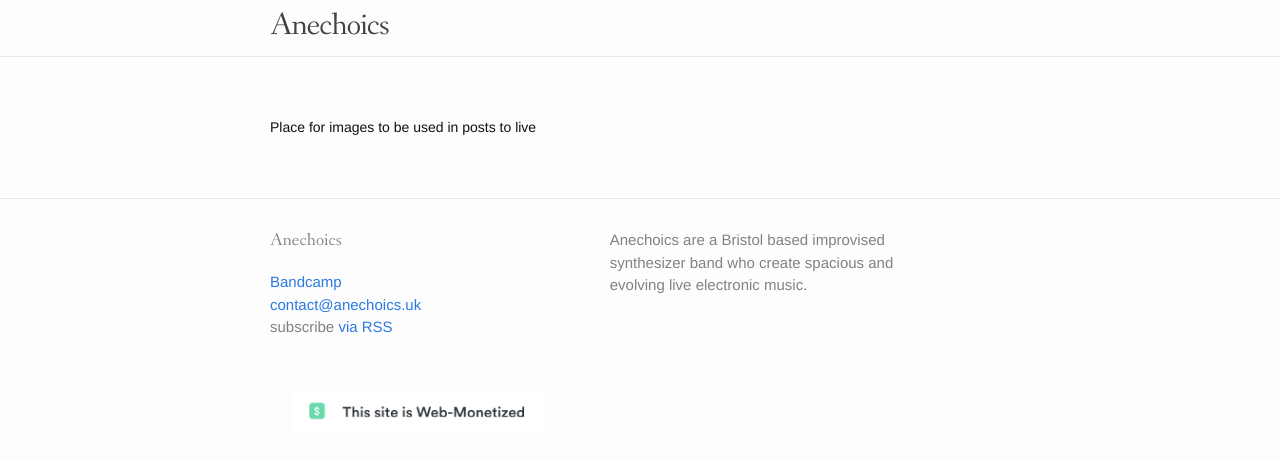
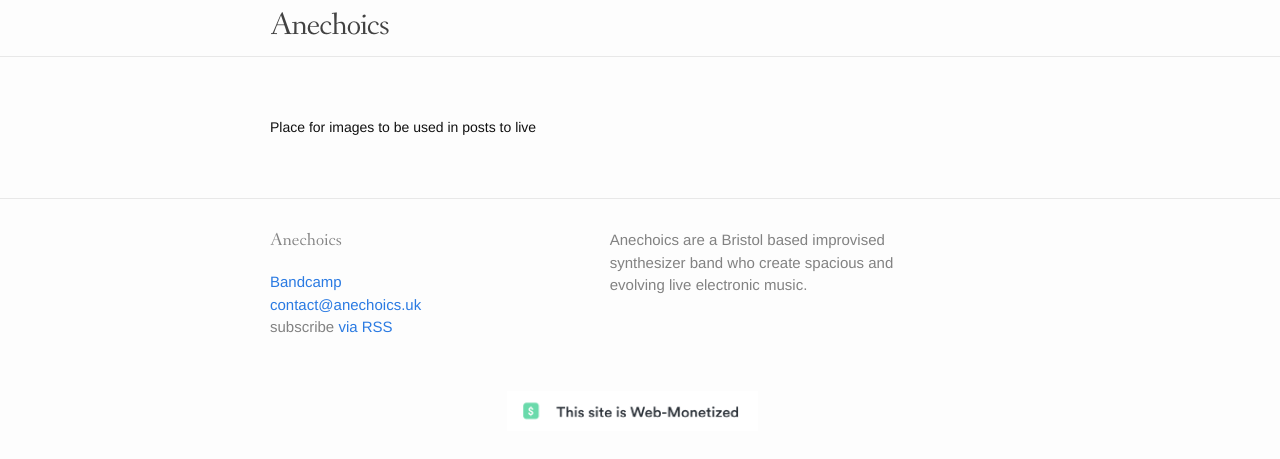
Before and after one commit to anechoics/anechoics.github.io, a Jekyll site: the page built from assets/images/readme.md, in a window 1280 px wide. Shown: the top 459 px of the page. Built offline with Jekyll 4.4.1, drawn with Linux system fonts in a browser that asks for light colours; some web fonts are replaced; our own code applies the rules of GitHub Pages for plain Markdown files.

Commit message:
Update footer.html

```diff
--- a/_includes/footer.html
+++ b/_includes/footer.html
@@ -21,9 +21,7 @@
     </div>
 
     <div class="footer-col-wrapper">
-      <div class="footer-col footer-col-6">
         <center><img src="/assets/images/webmon.png" height="40px" alt="This site is Web Monetised"/></center>
-      </div>
     </div>
 
   </div>
```
